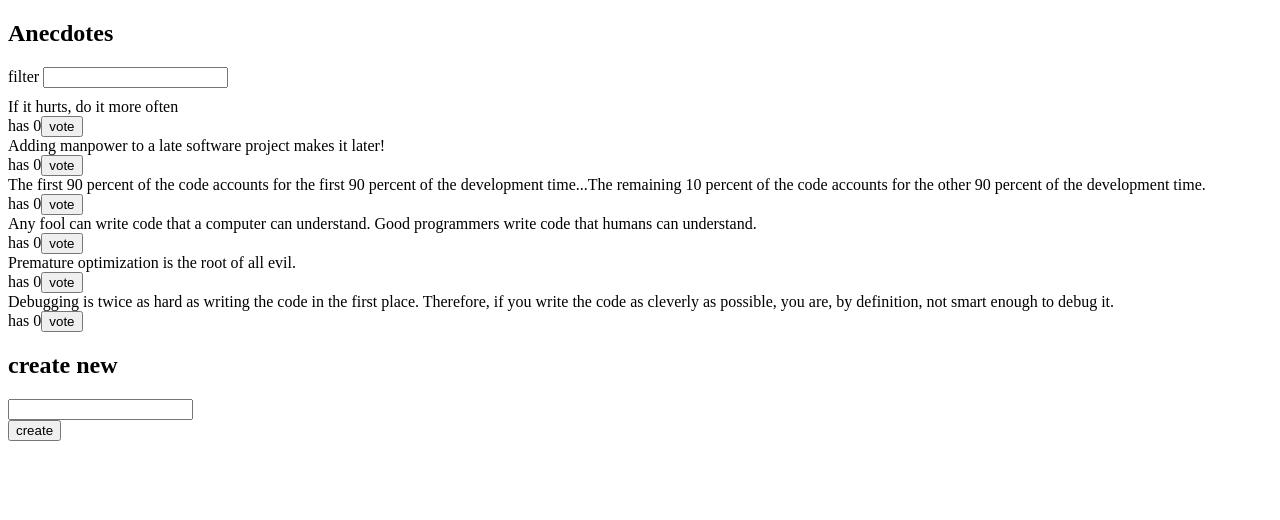
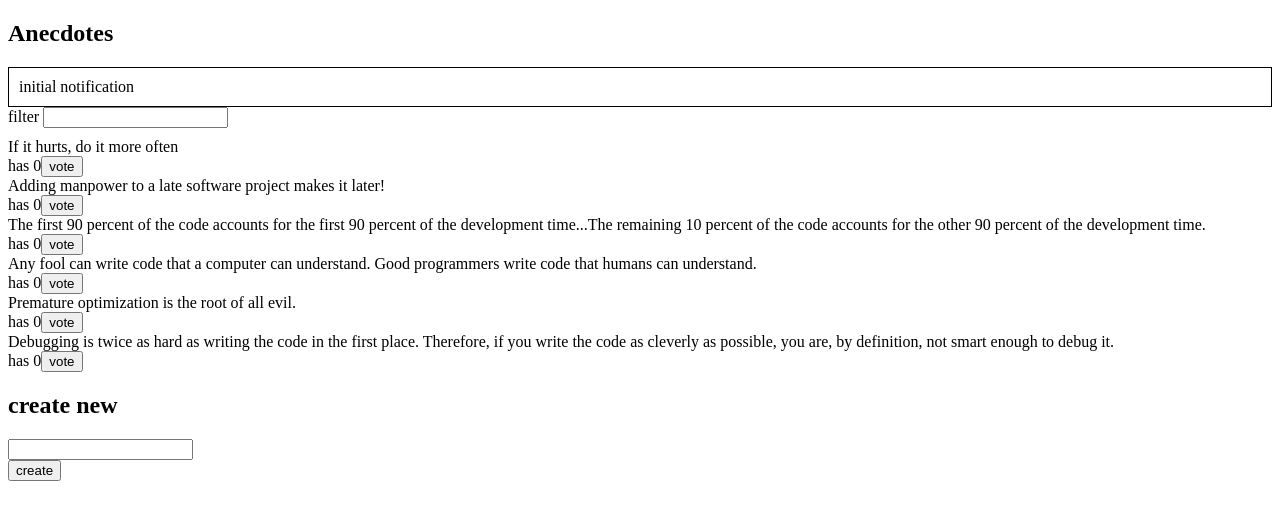
Before and after one commit to Kairoz64/fullstack-open-submissions, a React (Create React App) app in the folder redux-anecdotes/: page / in a window 1280 px wide. Shown: the top 520 px of the page. Built offline with nearby package versions, Linux system fonts and the light colour scheme.

Commit message:
Exercise 6.12 done, initial notification is displayed

```diff
--- a/redux-anecdotes/src/App.js
+++ b/redux-anecdotes/src/App.js
@@ -1,11 +1,13 @@
 import AnecdoteForm from './components/AnecdoteForm';
 import AnecdoteList from './components/AnecdoteList';
 import Filter from './components/Filter';
+import Notification from './components/Notification';
 
 const App = () => {
 	return (
 		<div>
 			<h2>Anecdotes</h2>
+			<Notification />
 			<Filter />
 			<AnecdoteList />
 			<AnecdoteForm />
--- a/redux-anecdotes/src/components/Notification.js
+++ b/redux-anecdotes/src/components/Notification.js
@@ -1,4 +1,7 @@
+import { useSelector } from 'react-redux';
+
 const Notification = () => {
+	const notification = useSelector(state => state.notification);
 	const style = {
 		border: 'solid',
 		padding: 10,
@@ -6,7 +9,7 @@
 	};
 	return (
 		<div style={style}>
-			render here notification...
+			{notification}
 		</div>
 	);
 };
--- /dev/null
+++ b/redux-anecdotes/src/reducers/notificationReducer.js
@@ -0,0 +1,14 @@
+import { createSlice } from '@reduxjs/toolkit';
+
+const notificationSlice = createSlice({
+	name: 'notification',
+	initialState: 'initial notification',
+	reducers: {
+		notificationChange(state, action) {
+			return action.payload;
+		}
+	}
+});
+
+export const { notificationChange } = notificationSlice.actions;
+export default notificationSlice.reducer;
--- a/redux-anecdotes/src/store.js
+++ b/redux-anecdotes/src/store.js
@@ -1,11 +1,13 @@
 import { configureStore } from '@reduxjs/toolkit';
 import anecdoteReducer from './reducers/anecdoteReducer';
 import filterReducer from './reducers/filterReducer';
+import notificationReducer from './reducers/notificationReducer';
 
 const store = configureStore({
 	reducer: {
 		anecdotes: anecdoteReducer,
-		filter: filterReducer
+		filter: filterReducer,
+		notification: notificationReducer
 	}
 });
 
```
